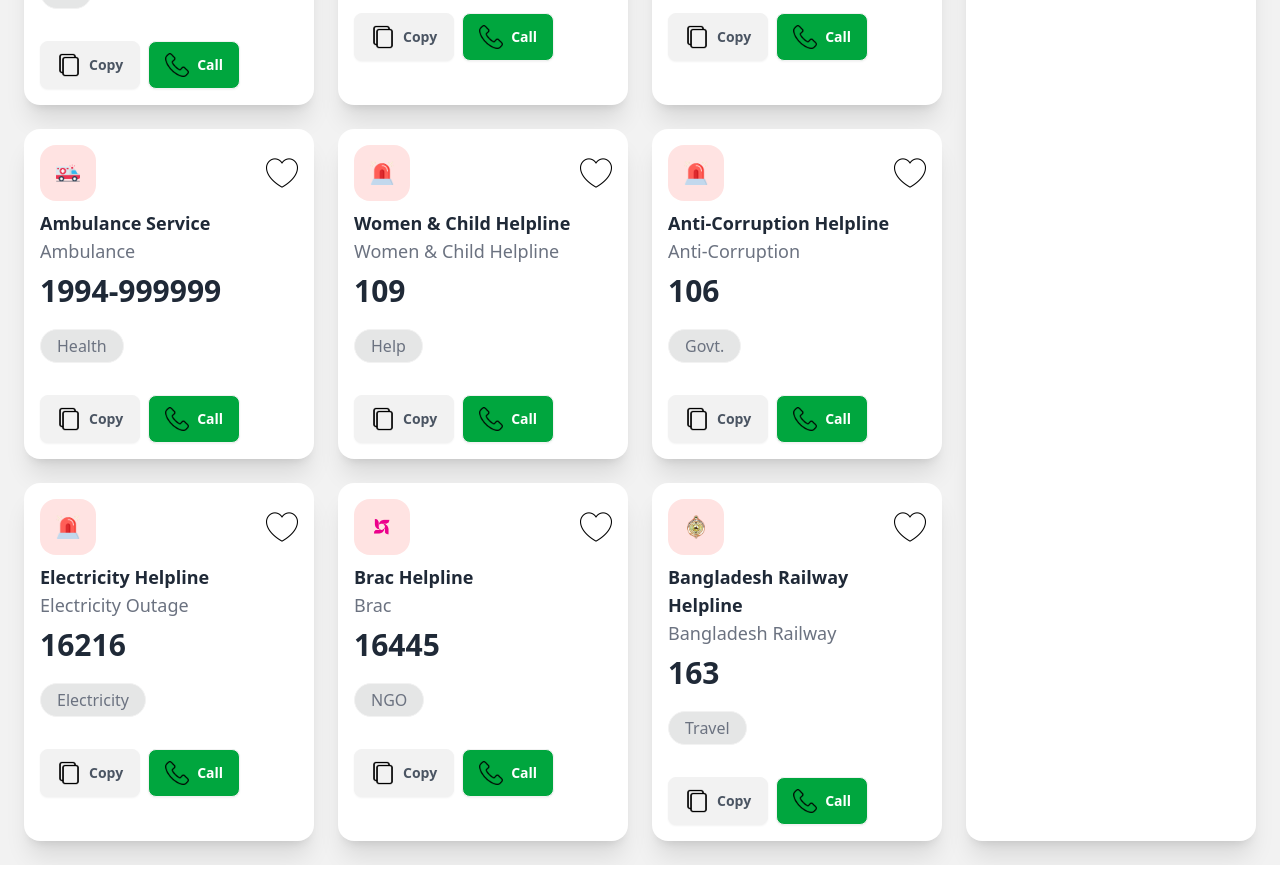
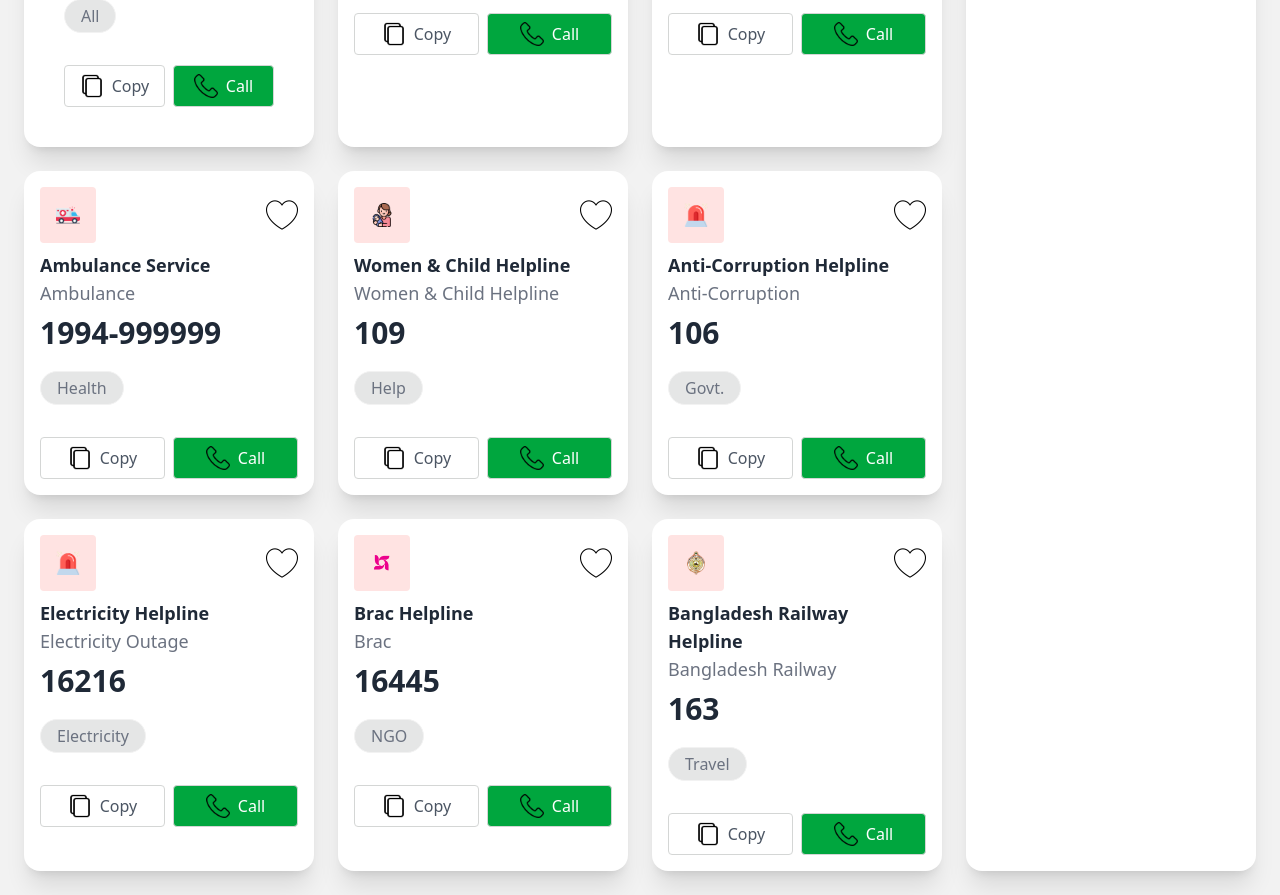
Before and after one commit to OishiSharmeen04/A05, a plain HTML site: page index.html in a window 1280 px wide. Shown: the part 661-1556 px from the top of the page. Before the commit the page ends 1526 px from the top, so only its background shows below. Drawn offline with nearby package versions, Linux system fonts and the light colour scheme.

Commit message:
Card updated

```diff
--- a/index.html
+++ b/index.html
@@ -41,9 +41,9 @@
 
         <!-- card container -->
          <!-- card-1 -->
-        <div class="card bg-base-100 shadow-xl p-4">
+        <div class="card bg-base-100 shadow-xl p-10">
             <div class="flex justify-between items-center">
-                <div class="bg-[#FFE3E2] rounded-2xl inline-flex items-center justify-center p-2 sm:p-3 md:p-4">
+                <div class="bg-[#FFE3E2] rounded flex items-center justify-center p-2 sm:p-3 md:p-4">
                     <img src="assets/emergency.png" class="w-4 h-4 sm:w-5 sm:h-5 md:w-6 md:h-6" alt="">
                 </div>
             <img src="assets/heart2.png" alt="" class="w-5 h-5 sm:w-6 sm:h-6 md:w-8 md:h-8 heartBtn cursor-pointer select-none">
@@ -54,9 +54,9 @@
         <div class="badge bg-base-300 p-4 my-5 text-sm sm:text-base text-gray-500">All</div>
 
         <div class="mt-3 flex flex-col sm:flex-row gap-2">
-            <button class="btn text-gray-600 copyBtn flex items-center gap-2">
-                <img src="assets/paste.png" alt="" class="w-4 h-4 sm:w-5 sm:h-5 md:w-6 md:h-6" data-number="999">Copy</button>
-            <button class="btn bg-[#00A63E] text-white callBtn flex items-center gap-2" data-name="National Emergency Number" data-number="999">
+            <button class="flex items-center justify-center gap-2 bg-white hover:bg-blue-100 border border-[#D4D6D5] text-gray-600 copyBtn py-2 px-2 rounded w-full" data-number="999">
+                <img src="assets/paste.png" alt="" class="w-4 h-4 sm:w-5 sm:h-5 md:w-6 md:h-6">Copy</button>
+            <button class="flex items-center justify-center gap-2 bg-[#00A63E] hover:bg-green-500 border border-[#D4D6D5] text-white callBtn py-2 px-2 rounded w-full" data-name="National Emergency Number" data-number="999">
                 <img src="assets/telephone.png" alt="" class="w-4 h-4 sm:w-5 sm:h-5 md:w-6 md:h-6">Call</button>
         </div>
 
@@ -65,7 +65,7 @@
         <!-- card-2 -->
         <div class="card bg-base-100 shadow-xl p-4">
             <div class="flex justify-between items-center">
-                <div class="bg-[#DFEFFF] rounded-2xl inline-flex items-center justify-center p-2 sm:p-3 md:p-4">
+                <div class="bg-[#DFEFFF] rounded flex items-center justify-center p-2 sm:p-3 md:p-4">
                     <img src="assets/police.png" class="w-4 h-4 sm:w-5 sm:h-5 md:w-6 md:h-6" alt="">
                 </div>
             <img src="assets/heart2.png" alt="" class="w-5 h-5 sm:w-6 sm:h-6 md:w-8 md:h-8 heartBtn cursor-pointer select-none">
@@ -76,9 +76,9 @@
         <div class="badge bg-base-300 p-4 my-5 text-sm sm:text-base text-gray-500">Police</div>
 
         <div class="mt-3 flex flex-col sm:flex-row gap-2">
-            <button class="btn text-gray-600 copyBtn flex items-center gap-2">
-                <img src="assets/paste.png" alt="" class="w-4 h-4 sm:w-5 sm:h-5 md:w-6 md:h-6" data-number="999">Copy</button>
-            <button class="btn bg-[#00A63E] text-white callBtn flex items-center gap-2" data-name="Police Helpline Number" data-number="999">
+            <button class="flex items-center justify-center gap-2 bg-white hover:bg-blue-100 border border-[#D4D6D5] text-gray-600 copyBtn py-2 px-2 rounded w-full" data-number="999">
+                <img src="assets/paste.png" alt="" class="w-4 h-4 sm:w-5 sm:h-5 md:w-6 md:h-6">Copy</button>
+            <button class="flex items-center justify-center gap-2 bg-[#00A63E] hover:bg-green-500 border border-[#D4D6D5] text-white callBtn py-2 px-2 rounded w-full" data-name="Police Helpline Number" data-number="999">
                 <img src="assets/telephone.png" alt="" class="w-4 h-4 sm:w-5 sm:h-5 md:w-6 md:h-6">Call</button>
         </div>
 
@@ -87,7 +87,7 @@
         <!-- card-3 -->
         <div class="card bg-base-100 shadow-xl p-4">
             <div class="flex justify-between items-center">
-                <div class="bg-[#FFE3E2] rounded-2xl inline-flex items-center justify-center p-2 sm:p-3 md:p-4">
+                <div class="bg-[#FFE3E2] rounded flex items-center justify-center p-2 sm:p-3 md:p-4">
                     <img src="assets/fire-service.png" class="w-4 h-4 sm:w-5 sm:h-5 md:w-6 md:h-6" alt="">
                 </div>
             <img src="assets/heart2.png" alt="" class="w-5 h-5 sm:w-6 sm:h-6 md:w-8 md:h-8 heartBtn cursor-pointer select-none">
@@ -98,9 +98,9 @@
         <div class="badge bg-base-300 p-4 my-5 text-sm sm:text-base text-gray-500">Fire</div>
 
         <div class="mt-3 flex flex-col sm:flex-row gap-2">
-            <button class="btn text-gray-600 copyBtn flex items-center gap-2">
-                <img src="assets/paste.png" alt="" class="w-4 h-4 sm:w-5 sm:h-5 md:w-6 md:h-6" data-number="999">Copy</button>
-            <button class="btn bg-[#00A63E] text-white callBtn flex items-center gap-2" data-name="Fire Service Number" data-number="999">
+            <button class="flex items-center justify-center gap-2 bg-white hover:bg-blue-100 border border-[#D4D6D5] text-gray-600 copyBtn py-2 px-2 rounded w-full" data-number="999">
+                <img src="assets/paste.png" alt="" class="w-4 h-4 sm:w-5 sm:h-5 md:w-6 md:h-6">Copy</button>
+            <button class="flex items-center justify-center gap-2 bg-[#00A63E] hover:bg-green-500 border border-[#D4D6D5] text-white callBtn py-2 px-2 rounded w-full" data-name="Fire Service Number" data-number="999">
                 <img src="assets/telephone.png" alt="" class="w-4 h-4 sm:w-5 sm:h-5 md:w-6 md:h-6">Call</button>
         </div>
 
@@ -109,7 +109,7 @@
         <!-- card-4 -->
         <div class="card bg-base-100 shadow-xl p-4">
             <div class="flex justify-between items-center">
-                <div class="bg-[#FFE3E2] rounded-2xl inline-flex items-center justify-center p-2 sm:p-3 md:p-4">
+                <div class="bg-[#FFE3E2] rounded flex items-center justify-center p-2 sm:p-3 md:p-4">
                     <img src="assets/ambulance.png" class="w-4 h-4 sm:w-5 sm:h-5 md:w-6 md:h-6" alt="">
                 </div>
             <img src="assets/heart2.png" alt="" class="w-5 h-5 sm:w-6 sm:h-6 md:w-8 md:h-8 heartBtn cursor-pointer select-none">
@@ -120,9 +120,9 @@
         <div class="badge bg-base-300 p-4 my-5 text-sm sm:text-base text-gray-500">Health</div>
 
         <div class="mt-3 flex flex-col sm:flex-row gap-2">
-            <button class="btn text-gray-600 copyBtn flex items-center gap-2">
-                <img src="assets/paste.png" alt="" class="w-4 h-4 sm:w-5 sm:h-5 md:w-6 md:h-6" data-number="1994-999999">Copy</button>
-            <button class="btn bg-[#00A63E] text-white callBtn flex items-center gap-2" data-name="Ambulance Service" data-number="1994-999999">
+            <button class="flex items-center justify-center gap-2 bg-white hover:bg-blue-100 border border-[#D4D6D5] text-gray-600 copyBtn py-2 px-2 rounded w-full" data-number="1994-999999">
+                <img src="assets/paste.png" alt="" class="w-4 h-4 sm:w-5 sm:h-5 md:w-6 md:h-6">Copy</button>
+            <button class="flex items-center justify-center gap-2 bg-[#00A63E] hover:bg-green-500 border border-[#D4D6D5] text-white callBtn py-2 px-2 rounded w-full" data-name="Ambulance Service" data-number="1994-999999">
                 <img src="assets/telephone.png" alt="" class="w-4 h-4 sm:w-5 sm:h-5 md:w-6 md:h-6">Call</button>
         </div>
 
@@ -131,8 +131,9 @@
         <!-- card-5 -->
         <div class="card bg-base-100 shadow-xl p-4">
             <div class="flex justify-between items-center">
-                <div class="bg-[#FFE3E2] rounded-2xl inline-flex items-center justify-center p-2 sm:p-3 md:p-4">
-                    <img src="assets/emergency.png" class="w-4 h-4 sm:w-5 sm:h-5 md:w-6 md:h-6" alt="">
+                <div class="bg-[#FFE3E2] rounded flex items-center justify-center p-2 sm:p-3 md:p-4">
+                    <!--  -->
+                    <img src="assets/mother.png" class="w-4 h-4 sm:w-5 sm:h-5 md:w-6 md:h-6" alt="">
                 </div>
             <img src="assets/heart2.png" alt="" class="w-5 h-5 sm:w-6 sm:h-6 md:w-8 md:h-8 heartBtn cursor-pointer select-none">
         </div>
@@ -142,9 +143,9 @@
         <div class="badge bg-base-300 p-4 my-5 text-sm sm:text-base text-gray-500">Help</div>
 
         <div class="mt-3 flex flex-col sm:flex-row gap-2">
-            <button class="btn text-gray-600 copyBtn flex items-center gap-2">
-                <img src="assets/paste.png" alt="" class="w-4 h-4 sm:w-5 sm:h-5 md:w-6 md:h-6" data-number="109">Copy</button>
-            <button class="btn bg-[#00A63E] text-white callBtn flex items-center gap-2" data-name="Women & Child Helpline" data-number="109">
+            <button class="flex items-center justify-center gap-2 bg-white hover:bg-blue-100 border border-[#D4D6D5] text-gray-600 copyBtn py-2 px-2 rounded w-full" data-number="109">
+                <img src="assets/paste.png" alt="" class="w-4 h-4 sm:w-5 sm:h-5 md:w-6 md:h-6">Copy</button>
+            <button class="flex items-center justify-center gap-2 bg-[#00A63E] hover:bg-green-500 border border-[#D4D6D5] text-white callBtn py-2 px-2 rounded w-full" data-name="Women & Child Helpline" data-number="109">
                 <img src="assets/telephone.png" alt="" class="w-4 h-4 sm:w-5 sm:h-5 md:w-6 md:h-6">Call</button>
         </div>
 
@@ -153,7 +154,7 @@
         <!-- card-6 -->
         <div class="card bg-base-100 shadow-xl p-4">
             <div class="flex justify-between items-center">
-                <div class="bg-[#FFE3E2] rounded-2xl inline-flex items-center justify-center p-2 sm:p-3 md:p-4">
+                <div class="bg-[#FFE3E2] rounded flex items-center justify-center p-2 sm:p-3 md:p-4">
                     <img src="assets/emergency.png" class="w-4 h-4 sm:w-5 sm:h-5 md:w-6 md:h-6" alt="">
                 </div>
             <img src="assets/heart2.png" alt="" class="w-5 h-5 sm:w-6 sm:h-6 md:w-8 md:h-8 heartBtn cursor-pointer select-none">
@@ -164,9 +165,9 @@
         <div class="badge bg-base-300 p-4 my-5 text-sm sm:text-base text-gray-500">Govt.</div>
 
         <div class="mt-3 flex flex-col sm:flex-row gap-2">
-            <button class="btn text-gray-600 copyBtn flex items-center gap-2">
-                <img src="assets/paste.png" alt="" class="w-4 h-4 sm:w-5 sm:h-5 md:w-6 md:h-6" data-number="106">Copy</button>
-            <button class="btn bg-[#00A63E] text-white callBtn flex items-center gap-2" data-name="Anti-Corruption Helpline" data-number="106">
+            <button class="flex items-center justify-center gap-2 bg-white hover:bg-blue-100 border border-[#D4D6D5] text-gray-600 copyBtn py-2 px-2 rounded w-full" data-number="106">
+                <img src="assets/paste.png" alt="" class="w-4 h-4 sm:w-5 sm:h-5 md:w-6 md:h-6">Copy</button>
+            <button class="flex items-center justify-center gap-2 bg-[#00A63E] hover:bg-green-500 border border-[#D4D6D5] text-white callBtn py-2 px-2 rounded w-full" data-name="Anti-Corruption Helpline" data-number="106">
                 <img src="assets/telephone.png" alt="" class="w-4 h-4 sm:w-5 sm:h-5 md:w-6 md:h-6">Call</button>
         </div>
 
@@ -175,7 +176,7 @@
         <!-- card-7 -->
         <div class="card bg-base-100 shadow-xl p-4">
             <div class="flex justify-between items-center">
-                <div class="bg-[#FFE3E2] rounded-2xl inline-flex items-center justify-center p-2 sm:p-3 md:p-4">
+                <div class="bg-[#FFE3E2] rounded flex items-center justify-center p-2 sm:p-3 md:p-4">
                     <img src="assets/emergency.png" class="w-4 h-4 sm:w-5 sm:h-5 md:w-6 md:h-6" alt="">
                 </div>
             <img src="assets/heart2.png" alt="" class="w-5 h-5 sm:w-6 sm:h-6 md:w-8 md:h-8 heartBtn cursor-pointer select-none">
@@ -186,9 +187,9 @@
         <div class="badge bg-base-300 p-4 my-5 text-sm sm:text-base text-gray-500">Electricity</div>
 
         <div class="mt-3 flex flex-col sm:flex-row gap-2">
-            <button class="btn text-gray-600 copyBtn flex items-center gap-2">
-                <img src="assets/paste.png" alt="" class="w-4 h-4 sm:w-5 sm:h-5 md:w-6 md:h-6" data-number="16216">Copy</button>
-            <button class="btn bg-[#00A63E] text-white callBtn flex items-center gap-2" data-name="Electricity Helpline" data-number="16216">
+            <button class="flex items-center justify-center gap-2 bg-white hover:bg-blue-100 border border-[#D4D6D5] text-gray-600 copyBtn py-2 px-2 rounded w-full" data-number="16216">
+                <img src="assets/paste.png" alt="" class="w-4 h-4 sm:w-5 sm:h-5 md:w-6 md:h-6">Copy</button>
+            <button class="flex items-center justify-center gap-2 bg-[#00A63E] hover:bg-green-500 border border-[#D4D6D5] text-white callBtn py-2 px-2 rounded w-full" data-name="Electricity Helpline" data-number="16216">
                 <img src="assets/telephone.png" alt="" class="w-4 h-4 sm:w-5 sm:h-5 md:w-6 md:h-6">Call</button>
         </div>
 
@@ -197,7 +198,7 @@
         <!-- card-8 -->
         <div class="card bg-base-100 shadow-xl p-4">
             <div class="flex justify-between items-center">
-                <div class="bg-[#FFE3E2] rounded-2xl inline-flex items-center justify-center p-2 sm:p-3 md:p-4">
+                <div class="bg-[#FFE3E2] rounded flex items-center justify-center p-2 sm:p-3 md:p-4">
                     <img src="assets/brac.png" class="w-4 h-4 sm:w-5 sm:h-5 md:w-6 md:h-6" alt="">
                 </div>
             <img src="assets/heart2.png" alt="" class="w-5 h-5 sm:w-6 sm:h-6 md:w-8 md:h-8 heartBtn cursor-pointer select-none">
@@ -208,9 +209,9 @@
         <div class="badge bg-base-300 p-4 my-5 text-sm sm:text-base text-gray-500">NGO</div>
 
         <div class="mt-3 flex flex-col sm:flex-row gap-2">
-            <button class="btn text-gray-600 copyBtn flex items-center gap-2">
-                <img src="assets/paste.png" alt="" class="w-4 h-4 sm:w-5 sm:h-5 md:w-6 md:h-6" data-number="16445">Copy</button>
-            <button class="btn bg-[#00A63E] text-white callBtn flex items-center gap-2" data-name="Brac Helpline" data-number="16445">
+            <button class="flex items-center justify-center gap-2 bg-white hover:bg-blue-100 border border-[#D4D6D5] text-gray-600 copyBtn py-2 px-2 rounded w-full" data-number="16445">
+                <img src="assets/paste.png" alt="" class="w-4 h-4 sm:w-5 sm:h-5 md:w-6 md:h-6">Copy</button>
+            <button class="flex items-center justify-center gap-2 bg-[#00A63E] hover:bg-green-500 border border-[#D4D6D5] text-white callBtn py-2 px-2 rounded w-full" data-name="Brac Helpline" data-number="16445">
                 <img src="assets/telephone.png" alt="" class="w-4 h-4 sm:w-5 sm:h-5 md:w-6 md:h-6">Call</button>
         </div>
 
@@ -219,7 +220,7 @@
         <!-- card-9 -->
         <div class="card bg-base-100 shadow-xl p-4">
             <div class="flex justify-between items-center">
-                <div class="bg-[#FFE3E2] rounded-2xl inline-flex items-center justify-center p-2 sm:p-3 md:p-4">
+                <div class="bg-[#FFE3E2] rounded flex items-center justify-center p-2 sm:p-3 md:p-4">
                     <img src="assets/Bangladesh-Railway.png" class="w-4 h-4 sm:w-5 sm:h-5 md:w-6 md:h-6" alt="">
                 </div>
             <img src="assets/heart2.png" alt="" class="w-5 h-5 sm:w-6 sm:h-6 md:w-8 md:h-8 heartBtn cursor-pointer select-none">
@@ -230,9 +231,9 @@
         <div class="badge bg-base-300 p-4 my-5 text-sm sm:text-base text-gray-500">Travel</div>
 
         <div class="mt-3 flex flex-col sm:flex-row gap-2">
-            <button class="btn text-gray-600 copyBtn flex items-center gap-2">
-                <img src="assets/paste.png" alt="" class="w-4 h-4 sm:w-5 sm:h-5 md:w-6 md:h-6" data-number="163">Copy</button>
-            <button class="btn bg-[#00A63E] text-white callBtn flex items-center gap-2" data-name="Bangladesh Railway Helpline" data-number="163">
+            <button class="flex items-center justify-center gap-2 bg-white hover:bg-blue-100 border border-[#D4D6D5] text-gray-600 copyBtn py-2 px-2 rounded w-full" data-number="163">
+                <img src="assets/paste.png" alt="" class="w-4 h-4 sm:w-5 sm:h-5 md:w-6 md:h-6">Copy</button>
+            <button class="flex items-center justify-center gap-2 bg-[#00A63E] hover:bg-green-500 border border-[#D4D6D5] text-white callBtn py-2 px-2 rounded w-full" data-name="Bangladesh Railway Helpline" data-number="163">
                 <img src="assets/telephone.png" alt="" class="w-4 h-4 sm:w-5 sm:h-5 md:w-6 md:h-6">Call</button>
         </div>
 
```
Also changed, not shown: assets/mother.png (added).
